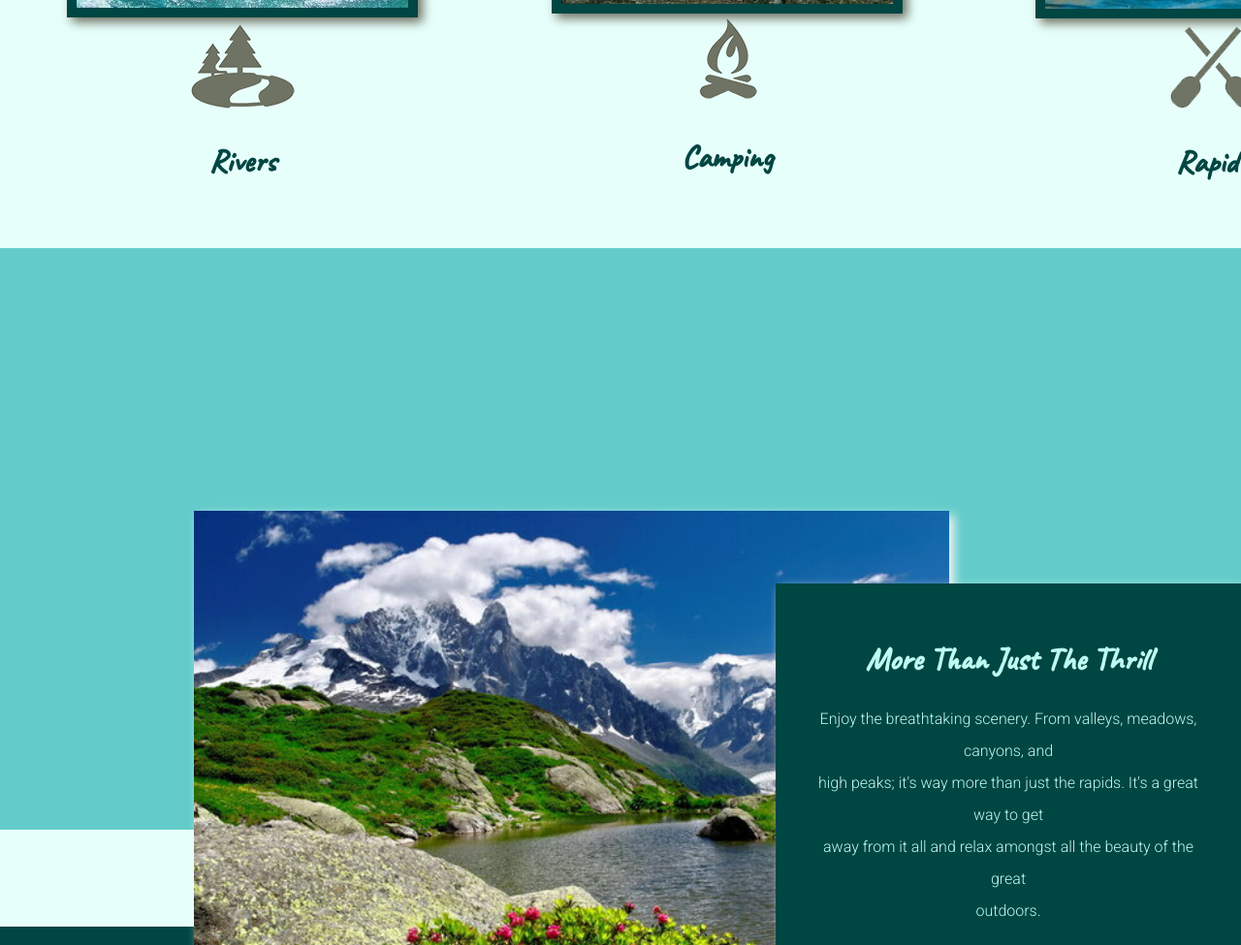
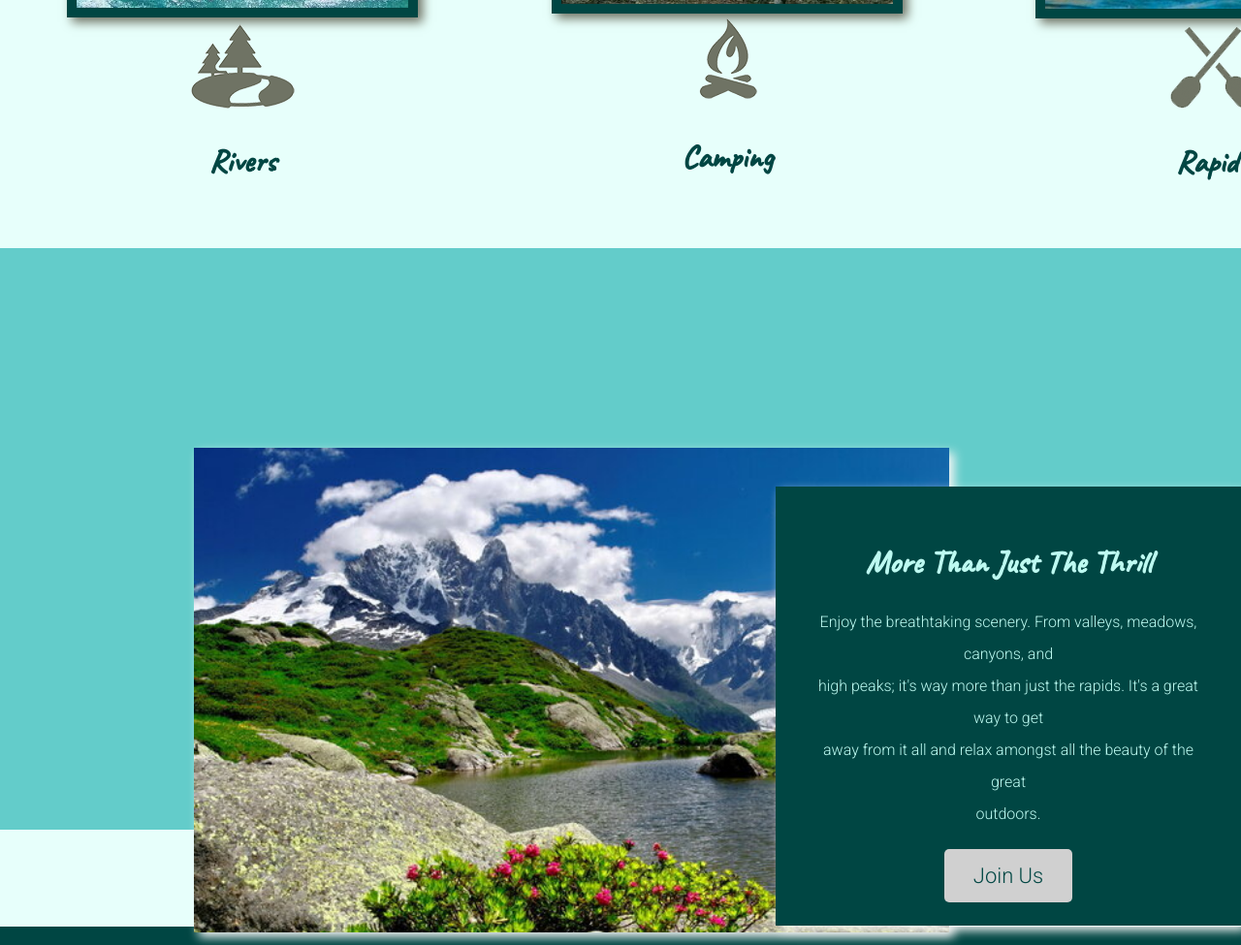
Before and after one commit to angelmitch3/WDD-130, a plain HTML site: page wwr/index.html in a window 1280 px wide. Shown: the part 1298-2273 px from the top of the page at 97% size. Drawn offline with Linux system fonts and the light colour scheme.

Commit message:
Updated css code

```diff
--- a/wwr/styles/style.css
+++ b/wwr/styles/style.css
@@ -93,7 +93,7 @@ h4 {
 
 .mountains {
     position: absolute;
-    top: 1825px;
+    top: 1760px;
     left: 200px;
     height: 500px;
 
@@ -260,7 +260,7 @@ main.home-grid {
     position: absolute;
     line-height: 1.5em;
     padding: 35px;
-    top: 1900px;
+    top: 1800px;
     left: 800px;
     background-color: #BDFAF1;
     max-width: 50%;
```
